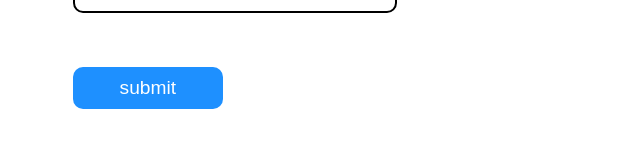
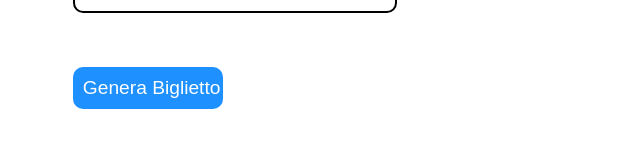
Before and after one commit to Matteoga95/js-biglietto-treno-form, a plain HTML site: page index.html in a window 1280 px wide. Shown: the part 577-724 px from the top of the page, without its empty margins (311-951 px from the left). Drawn offline with Linux system fonts and the light colour scheme.

Commit message:
Fix testo genera biglietto

```diff
--- a/index.html
+++ b/index.html
@@ -32,7 +32,7 @@
                 <span>KM da percorrere</span>
             </div>
             <div class="inputbox">
-                <input id="submit_bt" type="button" value="submit">
+                <input id="submit_bt" type="button" value="Genera Biglietto">
             </div>
 
         </div>
```
